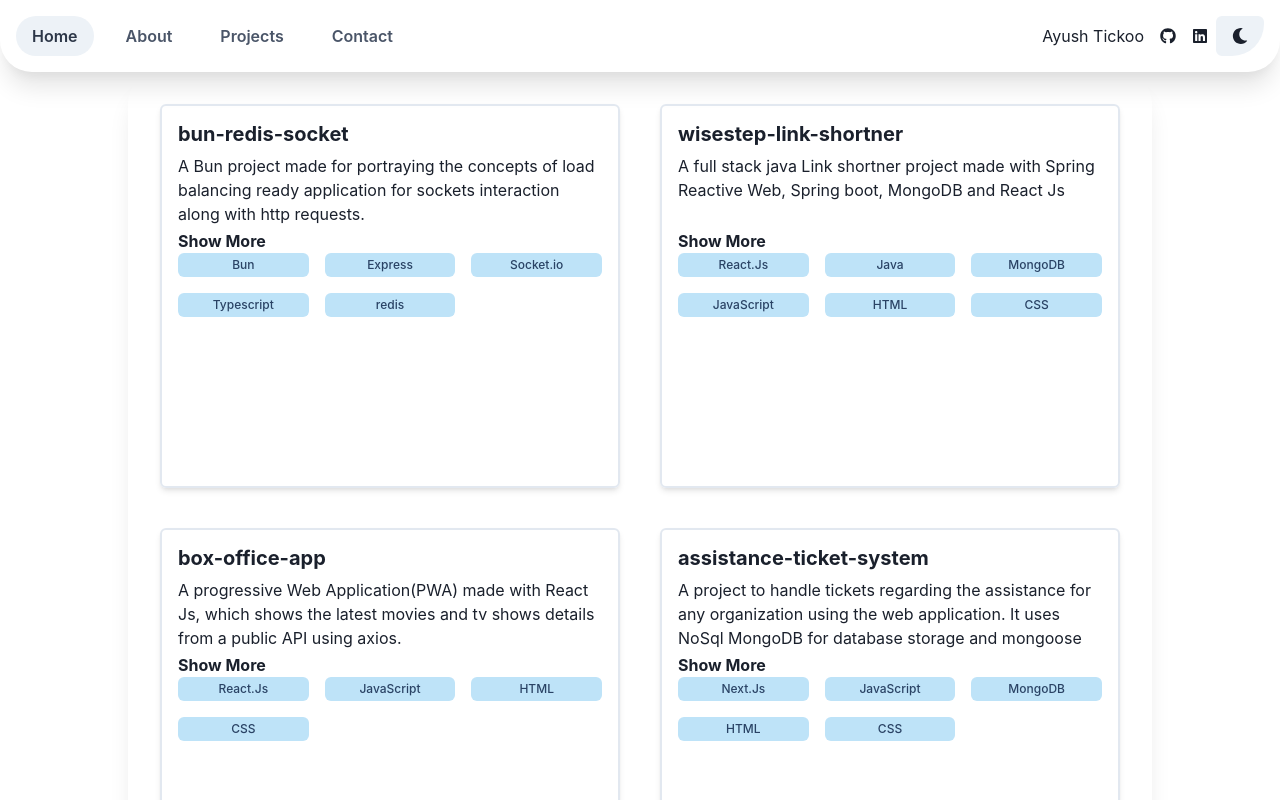
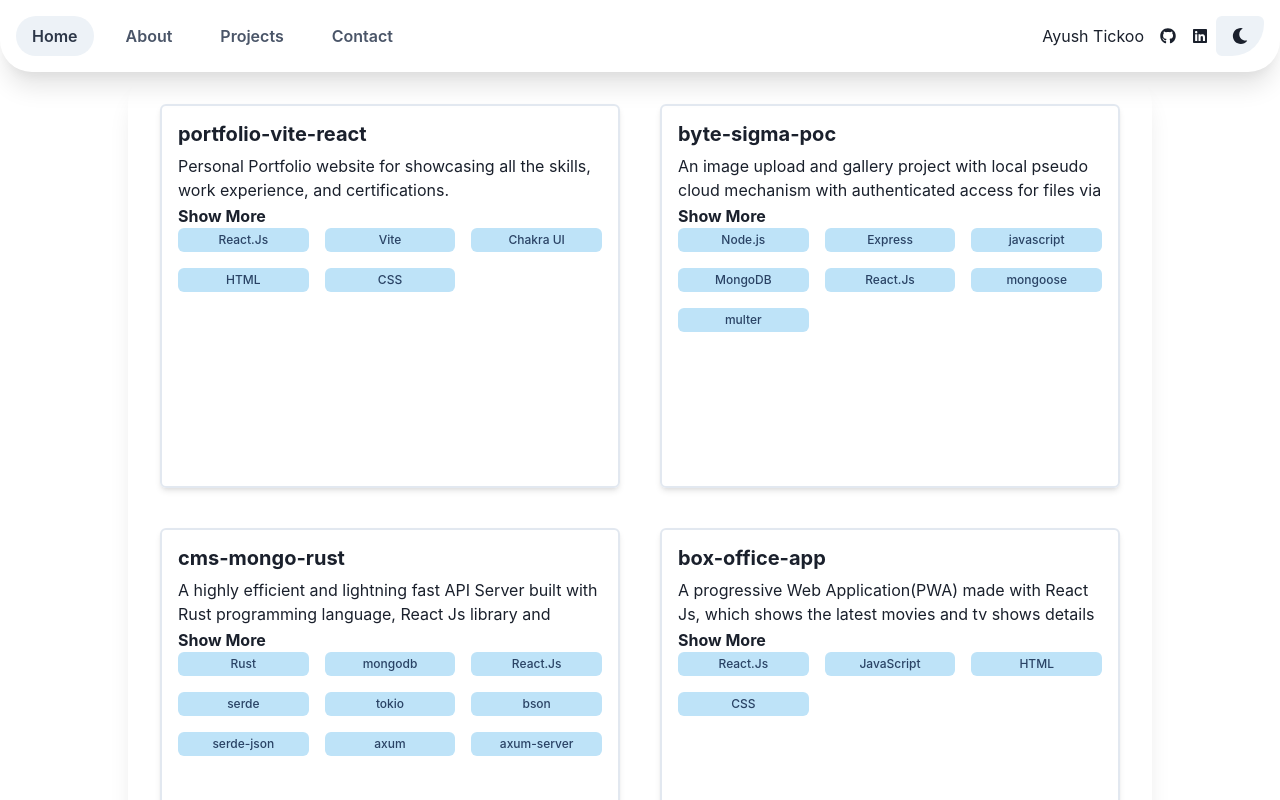
Before and after one commit to 007tickooayush/portfolio-vite-react, a React (Vite) app: page /projects in a window 1280 px wide. Shown: the top 800 px of the page. Built offline with nearby package versions, Linux system fonts and the light colour scheme.

Commit message:
projects component data updates

```diff
--- a/src/_assets/projects.json
+++ b/src/_assets/projects.json
@@ -1,34 +1,47 @@
 [
+    {
+        "name": "portfolio-vite-react",
+        "description": "Personal Portfolio website for showcasing all the skills, work experience, and certifications.",
+        "libsUsed": ["React.Js", "Vite", "Chakra UI", "HTML", "CSS"]
+    },
+    {
+        "name": "byte-sigma-poc",
+        "description": "An image upload and gallery project with local pseudo cloud mechanism with authenticated access for files via the server to client, made using MERN Stack",
+        "libsUsed": ["Node.js", "Express", "javascript", "MongoDB", "React.Js", "mongoose ", "multer"]
+    },
+    {
+        "name": "cms-mongo-rust",
+        "description": "A highly efficient and lightning fast API Server built with Rust programming language, React Js library and Mongo DB. built for experimenting the responsiveness of CRUD operations in Rust Web API Server.",
+        "libsUsed": ["Rust", "mongodb", "React.Js", "serde", "tokio", "bson", "serde-json", "axum", "axum-server"]
+    },
+    {
+        "name": "box-office-app",
+        "description": "A progressive Web Application(PWA) made with React Js, which shows the latest movies and tv shows details from a public API using axios.",
+        "libsUsed": ["React.Js", "JavaScript", "HTML", "CSS"]
+    },
+    {
+        "name": "assistance-ticket-system",
+        "description": "A project to handle tickets regarding the assistance for any organization using the web application. It uses NoSql MongoDB for database storage and mongoose for database management and Tailwind CSS for design and entire development is done using Next.js.",
+        "libsUsed": ["Next.Js", "JavaScript", "MongoDB", "HTML", "CSS"]
+    },
+    {
+        "name": "next-cars",
+        "description": "Next Js Project for showcasing a Car Showcase website using Tailwind CSS, Rapid API, Headless UI, and the features available in Next JS.",
+        "libsUsed": ["Next.Js", "rapid-api", "Typescript", "headless-ui", "tailwind-css"]
+    },
     {
         "name": "bun-redis-socket",
         "description": "A Bun project made for portraying the concepts of load balancing ready application for sockets interaction along with http requests.",
-        "languagesUsed": ["Bun", "Express", "Socket.io", "Typescript", "redis"]
+        "libsUsed": ["Bun", "Express", "Socket.io", "Typescript", "redis"]
     },
     {
         "name": "wisestep-link-shortner",
         "description": "A full stack java Link shortner project made with Spring Reactive Web, Spring boot, MongoDB and React Js",
-        "languagesUsed": ["React.Js", "Java", "MongoDB", "JavaScript", "HTML", "CSS"]
-    },
-    {
-        "name": "box-office-app",
-        "description": "A progressive Web Application(PWA) made with React Js, which shows the latest movies and tv shows details from a public API using axios.",
-        "languagesUsed": ["React.Js", "JavaScript", "HTML", "CSS"]
-    },
-    {
-        "name": "assistance-ticket-system",
-        "description": "A project to handle tickets regarding the assistance for any organization using the web application. It uses NoSql MongoDB for database storage and mongoose for database management and Tailwind CSS for design and entire development is done using Next.js.",
-        "languagesUsed": ["Next.Js", "JavaScript", "MongoDB", "HTML", "CSS"]
-    },
-    {
-        "name": "next-cars",
-        "description": "Next Js Project for showcasing a Car Showcase website using Tailwind CSS, Rapid API, Headless UI, and the features available in Next JS.",
-        "languagesUsed": ["Next.Js", "rapid-api", "Typescript", "headless-ui", "tailwind-css"]
+        "libsUsed": ["React.Js", "Java", "MongoDB", "JavaScript", "HTML", "CSS"]
     },
     {
         "name": "ML-Unsupervised-Netflix-Clustering-Recommendation-Project",
         "description": "A machine learning pipeline project that uses unsupervised learning to cluster the movies and tv shows from the Netflix dataset and recommend the similar movies and tv shows based on the clustering.",
-        "languagesUsed": ["Python", "Pandas", "NumPy", "Google-colab", "ML"]
+        "libsUsed": ["Python", "Pandas", "NumPy", "Google-colab", "ML"]
     }
-
-
 ]
--- a/src/_components/ProjectCard.jsx
+++ b/src/_components/ProjectCard.jsx
@@ -1,7 +1,7 @@
-import { Box, Center, Collapse, Flex, Heading, SimpleGrid, Tag, Text } from '@chakra-ui/react';
+import { Box, Center, Collapse, Flex, Heading, Link, SimpleGrid, Tag, Text } from '@chakra-ui/react';
 import React, { useEffect, useState } from 'react'
 
-const ProjectCard = ({ name, description, languagesUsed }) => {
+const ProjectCard = ({ name, description, libsUsed }) => {
     const [show, setShow] = useState(false)
 
     const [github, setGithub] = useState('');
@@ -17,13 +17,13 @@ const ProjectCard = ({ name, description, languagesUsed }) => {
             <Flex direction="column" justifyContent="space-between" height="100%" alignContent={"stretch"}>
                 <Box>
                     <Heading as="h3" size="md" mb={2}>
-                        <a href={`${github}/${name}`}>
+                        <Link href={`${github}/${name}`} isExternal>
                             {name}
-                        </a>
+                        </Link>
                     </Heading>
                 </Box>
                 <Box onClick={handleToggle}>
-                    <Collapse startingHeight={75} in={show}>
+                    <Collapse startingHeight={50} in={show}>
                         <Text mb={4}>
                             {description} &nbsp;
                         </Text>
@@ -33,7 +33,7 @@ const ProjectCard = ({ name, description, languagesUsed }) => {
                 <Box >
                     <SimpleGrid columns={3} spacing={4}>
                         {
-                            languagesUsed.map((language, index) => (
+                            libsUsed.map((language, index) => (
 
                                 <Tag
                                     key={index}
--- a/src/_components/Projects.jsx
+++ b/src/_components/Projects.jsx
@@ -20,7 +20,7 @@ const Projects = () => {
                                 projects.map((project, index) => {
                                     return (
                                         <Box key={index} >
-                                            <ProjectCard name={project.name} description={project.description} languagesUsed={project.languagesUsed} />
+                                            <ProjectCard name={project.name} description={project.description} libsUsed={project.libsUsed} />
                                         </Box>
                                     )
                                 })
```
